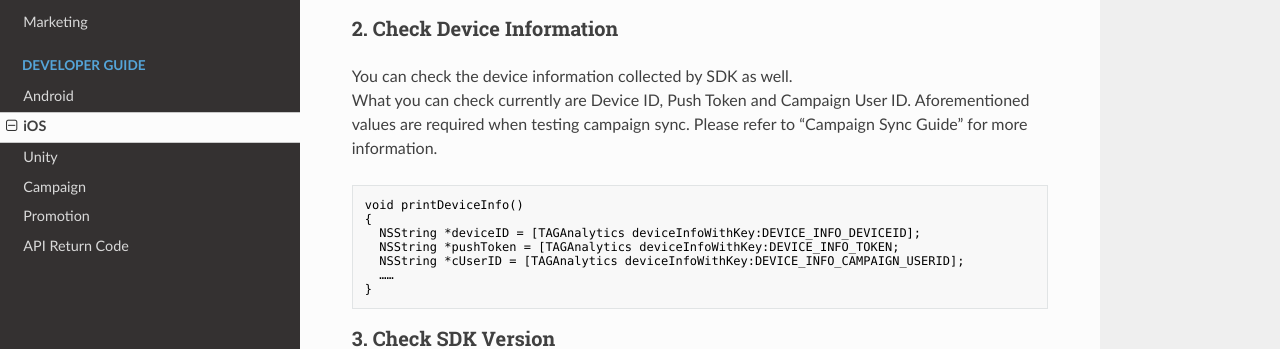
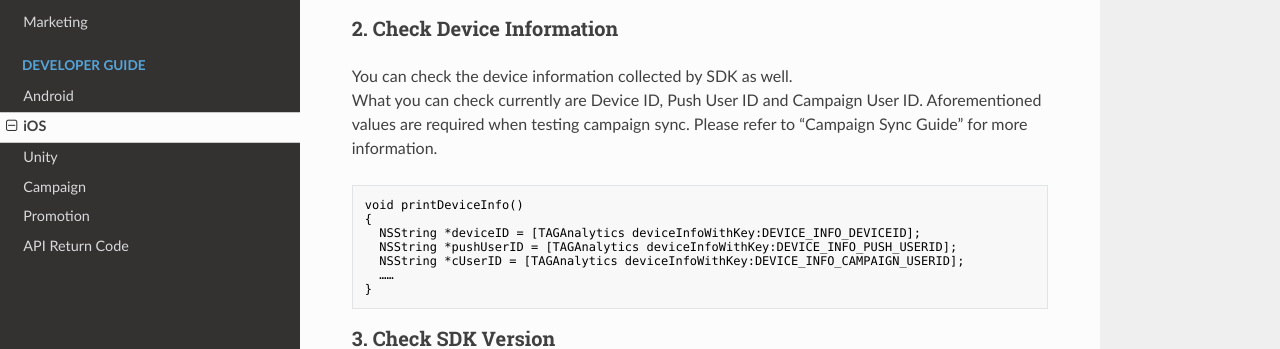
Before and after one commit to ToastAnalytics/ToastAnalytics_EN, an MkDocs documentation site: the page built from docs/Developer/5. iOS Developer Guide.md, in a window 1280 px wide and 900 px high, scrolled down 9588 px. Shown: the part 292-641 px from the top of the window. Built offline with MkDocs 1.6.1, drawn with Linux system fonts in a browser that asks for light colours; nearby versions of some CDN libraries; old or Windows-style settings are respelled for this version of MkDocs.

Commit message:
Update 5. iOS Developer Guide.md

````diff
--- a/docs/Developer/5. iOS Developer Guide.md
+++ b/docs/Developer/5. iOS Developer Guide.md
@@ -374,12 +374,12 @@ iOS : RequestWorkerThread::didReceiveResponse - <NSHTTPURLResponse: ***> { URL:
 
 ### 2. Check Device Information
 You can check the device information collected by SDK as well.<br>
-What you can check currently are Device ID, Push Token and Campaign User ID. Aforementioned values are required when testing campaign sync. Please refer to “Campaign Sync Guide” for more information.
+What you can check currently are Device ID, Push User ID and Campaign User ID. Aforementioned values are required when testing campaign sync. Please refer to “Campaign Sync Guide” for more information.
 ```objective-c
 void printDeviceInfo()
 {
   NSString *deviceID = [TAGAnalytics deviceInfoWithKey:DEVICE_INFO_DEVICEID];
-  NSString *pushToken = [TAGAnalytics deviceInfoWithKey:DEVICE_INFO_TOKEN;
+  NSString *pushUserID = [TAGAnalytics deviceInfoWithKey:DEVICE_INFO_PUSH_USERID];
   NSString *cUserID = [TAGAnalytics deviceInfoWithKey:DEVICE_INFO_CAMPAIGN_USERID];
   ……
 }
````
